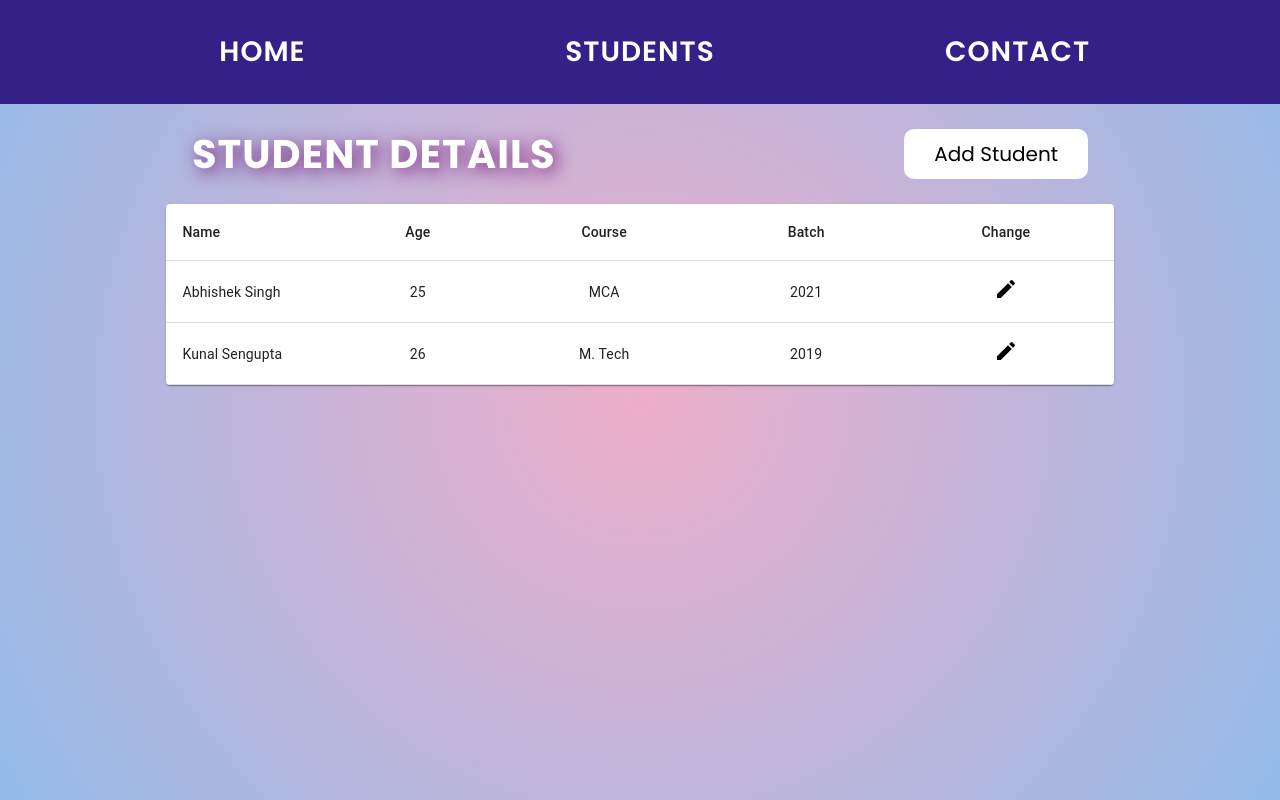
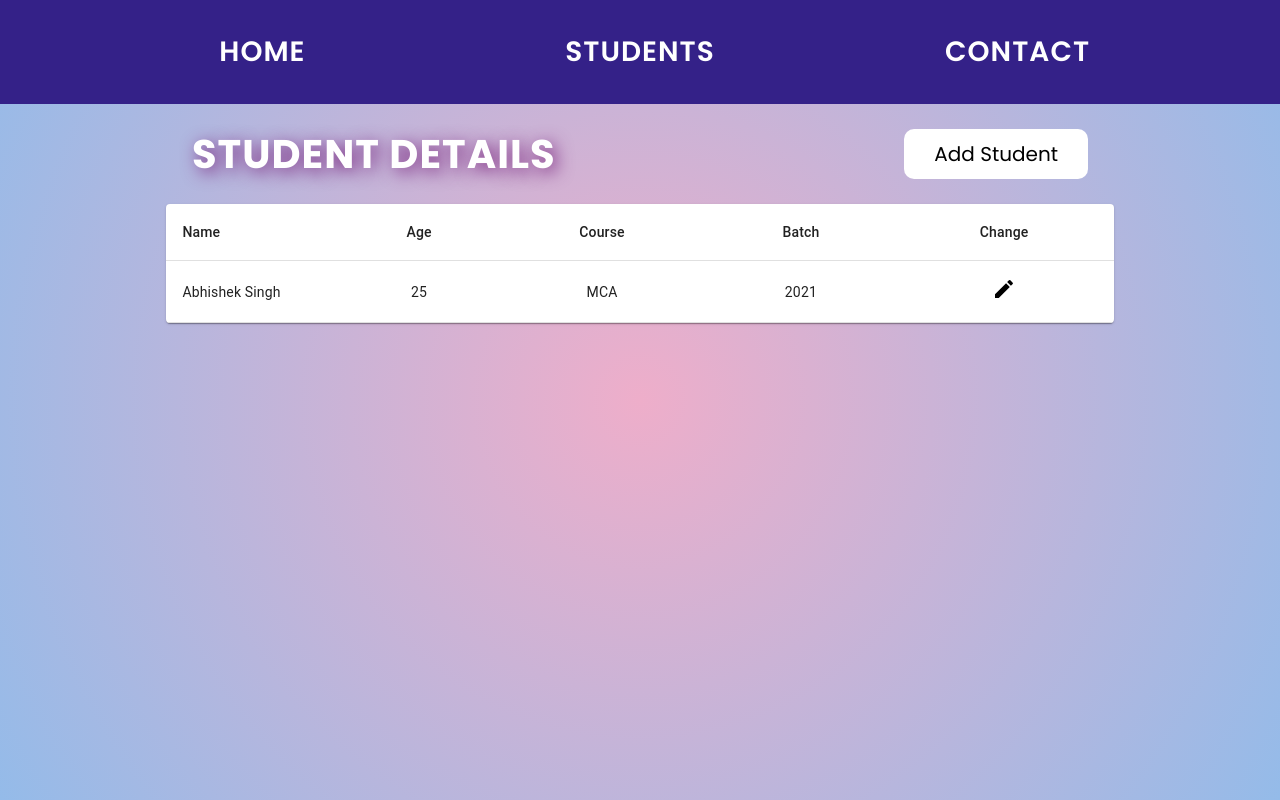
Before and after one commit to Abhishek-SinghP/studentsdetail_react_assignment5, a React (Create React App) app: page /student in a window 1280 px wide. Built offline with nearby package versions, Linux system fonts and the light colour scheme.

Commit message:
Update StudentContext.js
Context_one

```diff
--- a/src/Components/StudentContext.js
+++ b/src/Components/StudentContext.js
@@ -11,14 +11,14 @@ export const StudentAPI = props => {
             "age": "25",
             "course": "MCA",
             "batch": "2021",
-        },
-        {
-            "ID": "2",
-            "name": "Kunal Sengupta",
-            "age": "26",
-            "course": "M. Tech",
-            "batch": "2019"
         }
+//         {
+//             "ID": "2",
+//             "name": "Kunal Sengupta",
+//             "age": "26",
+//             "course": "M. Tech",
+//             "batch": "2019"
+//         }
     ])
     return (
         <div>
```
